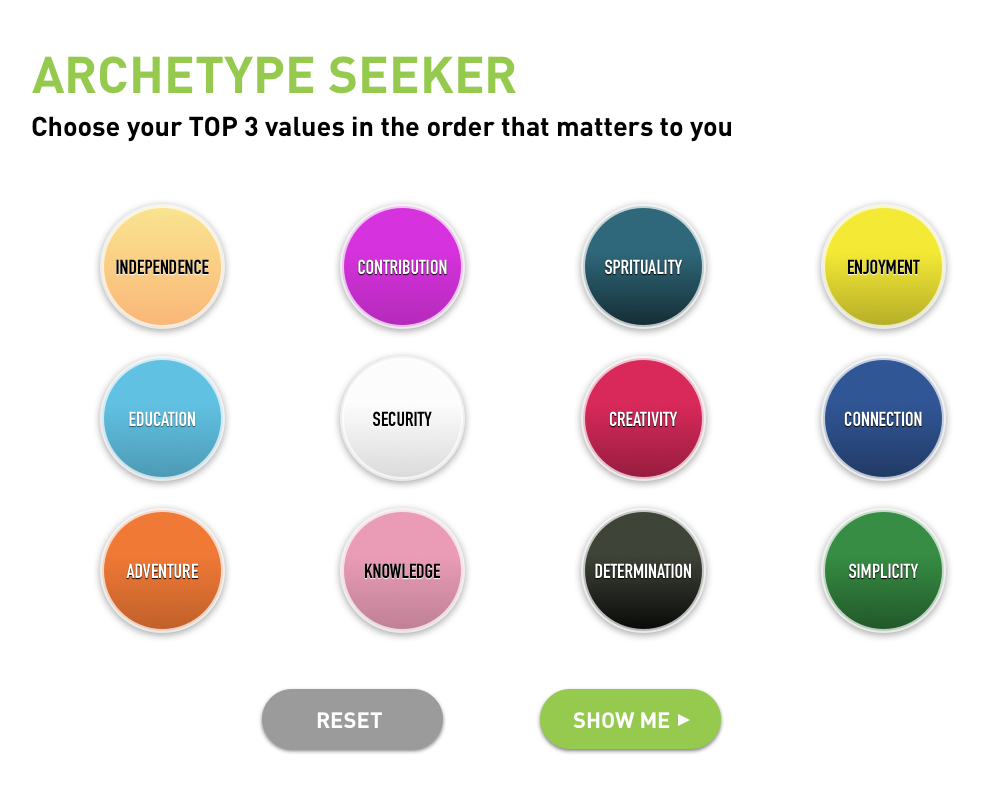
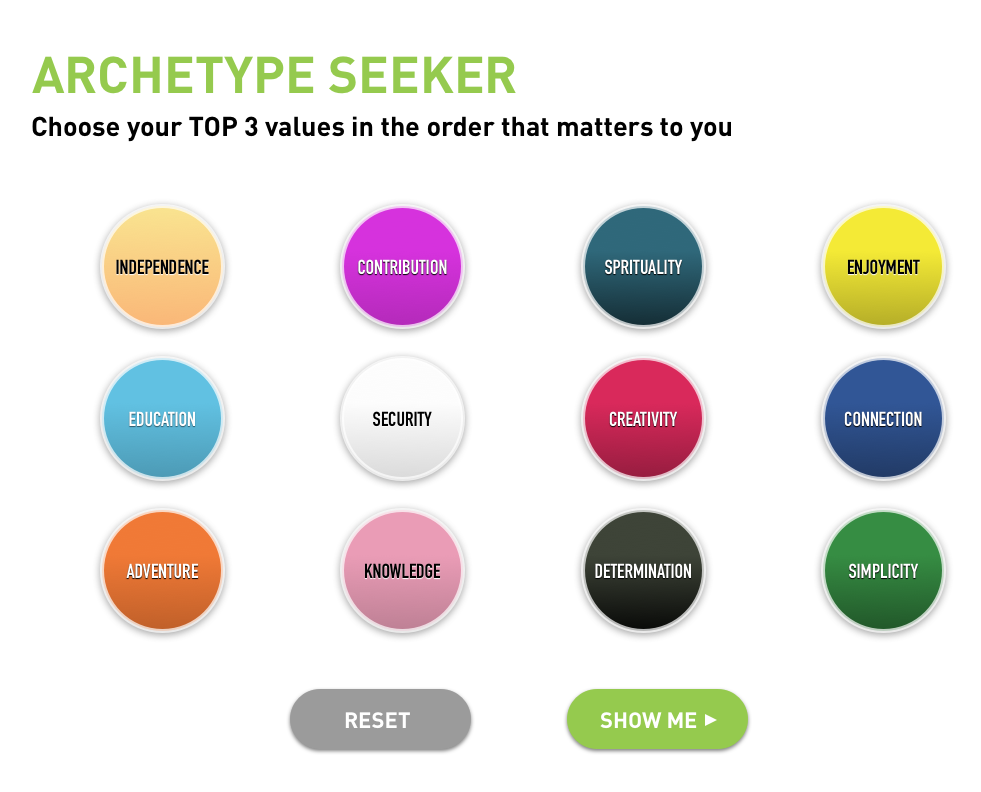
Before and after one commit to stephanieasmar/SGHX-App, an Angular app: page /archetype-seeker in a window 1280 px wide. Shown: the top 792 px of the page, without its empty margins (75-1056 px from the left). Built offline with nearby package versions, Linux system fonts and the light colour scheme.

Commit message:
adjusting button spacing

```diff
--- a/src/app/quiz-page/quiz-page.component.css
+++ b/src/app/quiz-page/quiz-page.component.css
@@ -15,7 +15,7 @@
 
 .reset {
     margin-top: 3%;
-    margin-left: 15%;
+    margin-left: 17.5%;
 }
 
 .show-me {
```
